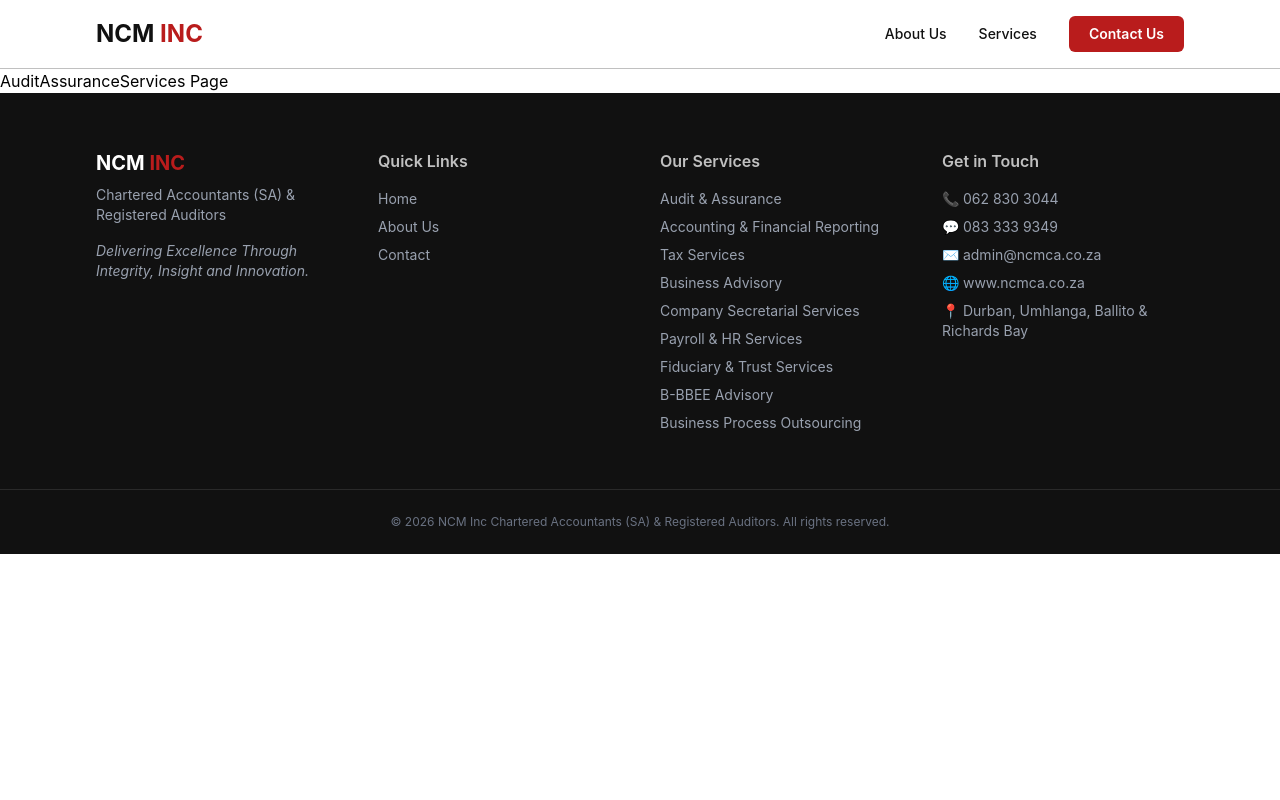
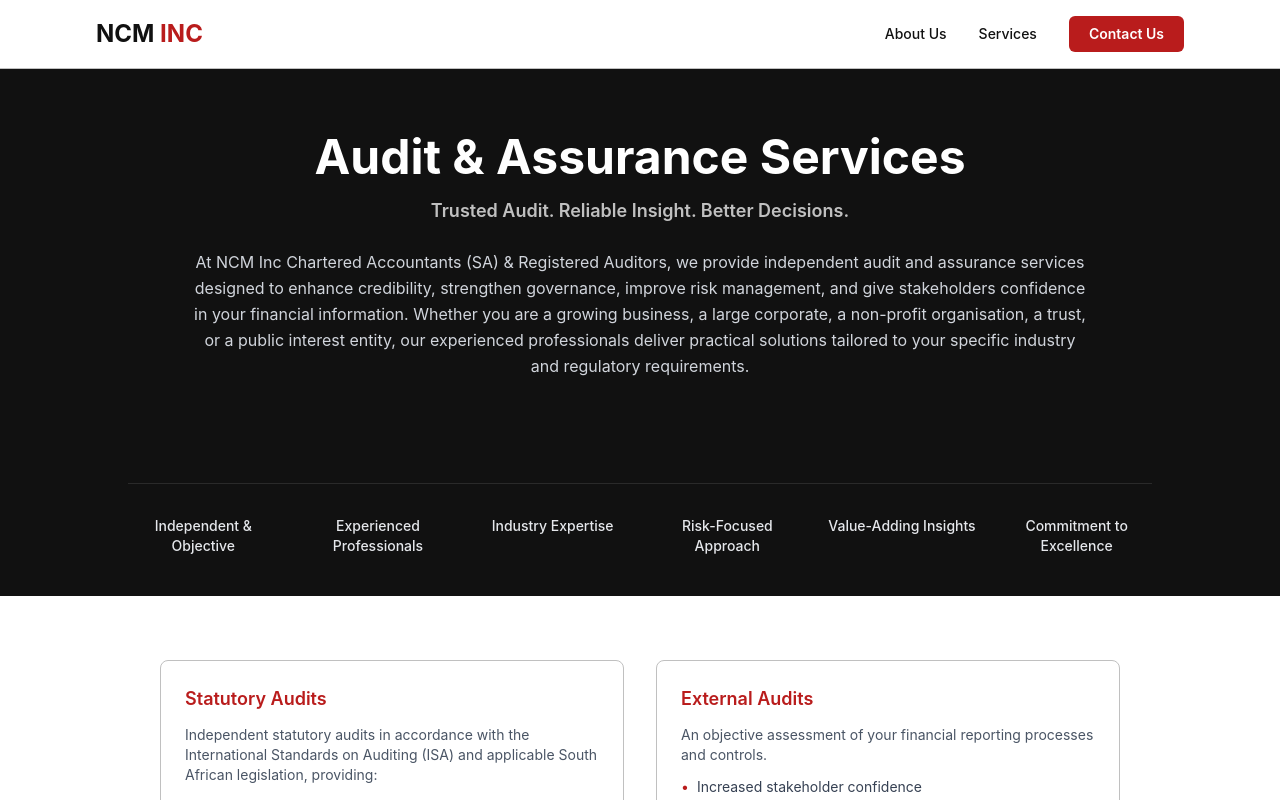
Before and after one commit to randr2405/NCMINC, a React (Vite) app: page /audit-assurance-services in a window 1280 px wide. Shown: the top 800 px of the page. Built offline with nearby package versions, Linux system fonts and the light colour scheme.

Commit message:
audit assurance ser

```diff
--- a/src/pages/AuditAssuranceServices.jsx
+++ b/src/pages/AuditAssuranceServices.jsx
@@ -1,3 +1,159 @@
+import ServicePageLayout from '../components/ServicePageLayout'
+
 export default function AuditAssuranceServices() {
-  return <h1>AuditAssuranceServices Page</h1>
+  return (
+    <ServicePageLayout
+      title="Audit & Assurance Services"
+      tagline="Trusted Audit. Reliable Insight. Better Decisions."
+      intro="At NCM Inc Chartered Accountants (SA) & Registered Auditors, we provide independent audit and assurance services designed to enhance credibility, strengthen governance, improve risk management, and give stakeholders confidence in your financial information. Whether you are a growing business, a large corporate, a non-profit organisation, a trust, or a public interest entity, our experienced professionals deliver practical solutions tailored to your specific industry and regulatory requirements."
+      highlights={[
+        'Independent & Objective',
+        'Experienced Professionals',
+        'Industry Expertise',
+        'Risk-Focused Approach',
+        'Value-Adding Insights',
+        'Commitment to Excellence',
+      ]}
+      sections={[
+        {
+          title: 'Statutory Audits',
+          description: 'Independent statutory audits in accordance with the International Standards on Auditing (ISA) and applicable South African legislation, providing:',
+          items: [
+            'Independent verification of financial statements',
+            'Enhanced credibility with investors, lenders and stakeholders',
+            'Compliance with Companies Act requirements',
+            'Improved financial transparency and accountability',
+            'Identification of key business and financial risks',
+          ],
+        },
+        {
+          title: 'External Audits',
+          description: 'An objective assessment of your financial reporting processes and controls.',
+          items: [
+            'Increased stakeholder confidence',
+            'Improved corporate governance',
+            'Enhanced operational efficiency',
+            'Stronger financial reporting practices',
+            'Assurance over financial accuracy and completeness',
+          ],
+        },
+        {
+          title: 'Internal Audit Services',
+          description: 'Evaluating and improving risk management, governance and internal control systems. Key areas reviewed:',
+          items: [
+            'Financial controls',
+            'Operational effectiveness',
+            'Regulatory compliance',
+            'Information technology controls',
+            'Fraud prevention measures',
+            'Risk management frameworks',
+          ],
+        },
+        {
+          title: 'Independent Reviews',
+          description: 'For entities not requiring a full audit — limited assurance engagements offering:',
+          items: [
+            'Cost-effective assurance solution',
+            'Compliance with regulatory requirements',
+            'Improved financial credibility',
+            'Enhanced stakeholder confidence',
+            'Timely reporting',
+          ],
+        },
+        {
+          title: 'Due Diligence Reviews',
+          description: 'For buying, selling, merging or investing in a business — identifying risks and opportunities before critical decisions. Our reviews cover:',
+          items: [
+            'Financial due diligence',
+            'Tax due diligence',
+            'Operational assessments',
+            'Compliance reviews',
+            'Commercial risk analysis',
+            'Working capital evaluations',
+            'Quality of earnings assessments',
+          ],
+        },
+        {
+          title: 'Agreed-Upon Procedures Engagements',
+          description: 'Specific procedures agreed between the client and relevant stakeholders, reporting factual findings without expressing an audit opinion. Common engagements:',
+          items: [
+            'Grant expenditure verification',
+            'Contract compliance reviews',
+            'Funding utilisation assessments',
+            'Regulatory reporting verification',
+            'Financial information validation',
+          ],
+        },
+        {
+          title: 'Audit Readiness Assessments',
+          description: 'Ensuring your organisation is fully prepared before the audit process begins.',
+          items: [
+            'Financial statement preparation',
+            'Supporting documentation reviews',
+            'Internal control assessments',
+            'Compliance gap identification',
+            'Audit file preparation',
+            'Management reporting reviews',
+          ],
+        },
+        {
+          title: 'Compliance Audits',
+          description: 'Assessing compliance with applicable legislation, regulations, policies and industry standards.',
+          items: [
+            'Companies Act compliance',
+            'Tax compliance',
+            'Trust administration compliance',
+            'Corporate governance requirements',
+            'Industry-specific regulations',
+            'Internal policy adherence',
+          ],
+        },
+        {
+          title: 'IT Audit & Technology Assurance',
+          description: 'Assessing the effectiveness and security of your information systems.',
+          items: [
+            'IT governance reviews',
+            'Cybersecurity assessments',
+            'Access control reviews',
+            'Data protection compliance',
+            'System implementation reviews',
+            'Disaster recovery evaluations',
+            'IT risk assessments',
+          ],
+        },
+        {
+          title: 'Risk Management Reviews',
+          description: 'Helping organisations understand and manage risk for sustainable growth.',
+          items: [
+            'Identify strategic and operational risks',
+            'Assess risk mitigation measures',
+            'Strengthen internal controls',
+            'Improve governance structures',
+            'Enhance business resilience',
+            'Support informed decision-making',
+          ],
+        },
+        {
+          title: 'Corporate Governance Assurance',
+          description: 'Strengthening governance frameworks and aligning with best practices.',
+          items: [
+            'Board governance effectiveness',
+            'Governance framework assessments',
+            'Committee performance reviews',
+            'Ethics and compliance monitoring',
+            'King IV™ governance principles',
+            'Accountability and transparency enhancements',
+          ],
+        },
+      ]}
+      valuePoints={[
+        'Independent & Objective — unbiased assurance you can trust',
+        'Experienced Professionals — qualified Chartered Accountants & Registered Auditors',
+        'Industry Expertise — experience across manufacturing, retail, professional services, NPOs, trusts and property',
+        'Regulatory Knowledge — deep understanding of South African regulatory, tax and financial reporting requirements',
+        'Risk-Focused Approach — identifying risks before they become problems',
+        'Value-Adding Insights — practical recommendations that support growth and improved performance',
+      ]}
+    />
+  )
 }
```
